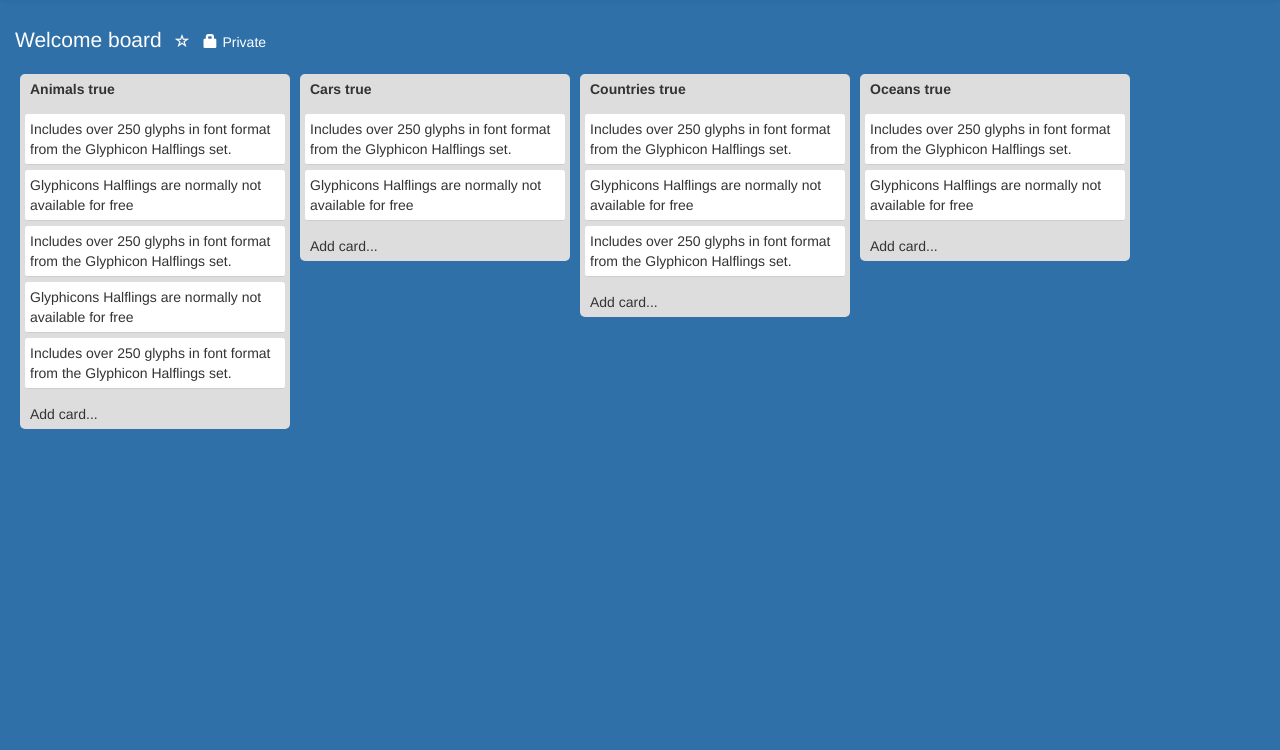
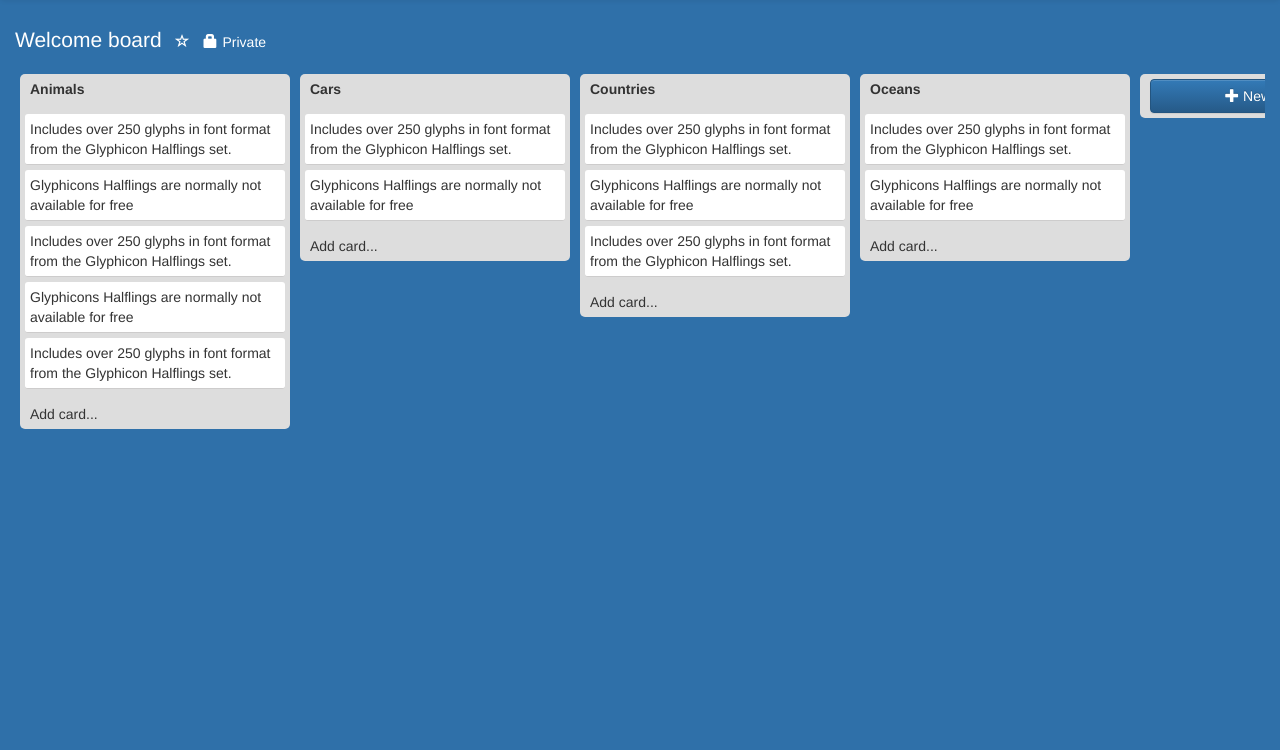
Before and after one commit to geekvenk/fello, a PHP site: page / in a window 1280 px wide. Shown: the part 50-800 px from the top of the page. Run offline with PHP 8.4, Linux system fonts and the light colour scheme.

Commit message:
Add, Edit & Delete List
Switched from Jquery approach to Ang JS for show/hide features.

```diff
--- a/css/fello.css
+++ b/css/fello.css
@@ -16,6 +16,11 @@ body{
 .topbar-holder{
 	padding-top: 10px;
 }
+
+.hidden{
+	display: none;
+}
+
 .logo{
 	display: block;
 	left: 50%;
@@ -89,6 +94,11 @@ body{
 	outline: none;
 }
 
+.card-content-holder{
+	width: 100%;
+	position: relative;
+}
+
 .card-title{
 	width:260px;
 	padding: 5px;
@@ -99,6 +109,14 @@ body{
 	width:260px;
 	padding: 5px;
 	margin:5px 5px;
+}
+.card-title input[type="text"]{
+	width:250px;
+	min-width:250px;
+	max-width:250px;
+	padding: 5px;
+	border:none;
+	outline: none;
 }
 
 .cav{
@@ -116,7 +134,6 @@ body{
 
 .card-options{
 	width: 100%;
-	display: none;
 	position: absolute;
 	z-index: 1;
 	margin-left: 180px;
@@ -133,3 +150,7 @@ body{
 .delete-icon:hover{
 	cursor: pointer;
 }
+
+.add-list-button{
+	width: 100%;
+}
--- a/index.html
+++ b/index.html
@@ -59,26 +59,47 @@
 
 	<div class="board">
 		<div class="list-holder" ng-repeat="list in lists">
-			<div class="list" ng-init="addCardIndex[$index]=true">
+			<div class="list">
 			<div class="card-title">
-				{{list.name}} {{addCardIndex[$index]}}
+				<div class="card-content-holder" ng-show="editListIndex[$index]" ng-mouseover="cardTitleHover[$index]=false" ng-mouseleave="cardTitleHover[$index]=true">
+				<div class="card-options" ng-hide="cardTitleHover[$index]">
+				<i class="glyphicon glyphicon-pencil icon-pad edit-icon" ng-click="editListIndex[$index]=false;editList[$index]=list.name"></i>&nbsp;<i class="glyphicon glyphicon-trash icon-pad delete-icon" ng-click="deleteList($index)"></i>
+				</div>
+					<span ng-show="editListIndex[$index]">
+						{{list.name}}
+					</span>
+				</div>
 			</div>
+			<div class="card-title" ng-hide="editListIndex[$index]">
+				<input type="text" ng-model="editList[$index]">
+			</div>
+			<div class="card-add" ng-hide="editListIndex[$index]">
+					<button type="submit" class="btn btn-primary"
+					ng-click="saveList($index,editList[$index])">
+  					<i class="glyphicon glyphicon-plus"></i> Save
+					</button>
+					<button class="btn btn-primary"
+					ng-click="cancelSaveList($index)">
+  					<i class="glyphicon glyphicon-remove"></i>
+					</button>
+			</div>
+
 			<div class="cards-scrollable" id="{{list.id}}">
 			<div class="card card-{{list.id}}" ng-repeat="card in list.cards">
-				<div ng-mouseover="cardHoverIn('.'+$parent.$index+'cardHover'+$index)" ng-mouseleave="cardHoverOut('.'+$parent.$index+'cardHover'+$index)" ng-init="editCardIndex[$parent.$index][$index]=true">
-				<div class="card-options {{$parent.$index}}cardHover{{$index}}">
+				<div class="card-content-holder" ng-mouseover="cardHover[$parent.$index][$index]=false" ng-mouseleave="cardHover[$parent.$index][$index]=true">
+				<div class="card-options {{$parent.$index}}cardHover{{$index}}" ng-hide="cardHover[$parent.$index][$index]">
 				<i class="glyphicon glyphicon-pencil icon-pad edit-icon" ng-click="editCard($parent.$index,$index)"></i>&nbsp;<i class="glyphicon glyphicon-trash icon-pad delete-icon" ng-click="deleteCard($parent.$index,$index)"></i>
 				</div>
-					<span ng-show="editCardIndex[$parent.$index][$index]" id="{{$parent.$index}}cardContent{{$index}}" ng-init="editCardContent[$parent.$index][$index]=card.content">
+					<span ng-show="editCardIndex[$parent.$index][$index]" id="{{$parent.$index}}cardContent{{$index}}">
 						{{card.content}}
 					</span>
 				</div>
-				<div ng-hide="editCardIndex[$parent.$index][$index]" >
+				<div class="" ng-hide="editCardIndex[$parent.$index][$index]" >
 				<textarea type="text" ng-model="editCardContent[$parent.$index][$index]" /></textarea>
 				</div>
 				<div class="card-add" ng-hide="editCardIndex[$parent.$index][$index]">
 					<button type="submit" class="btn btn-primary" ng-click="saveCard($parent.$index,$index)">
-  					<i class="glyphicon glyphicon-plus"></i> Save
+  					<i class="glyphicon glyphicon-floppy-disk"></i> Save
 					</button>
 					<button class="btn btn-primary" ng-click="cancelEditCard($parent.$index,$index)">
   					<i class="glyphicon glyphicon-remove"></i>
@@ -105,10 +126,30 @@
 				</button>
 			</div>
 
-			<div>
+			</div>
+		</div>
+		<div class="list-holder">
+			<div class="list add-list">
+			<div class="card-title" ng-show="newListBool">
+			<button type="submit" class="btn btn-primary add-list-button" ng-click="addNewListUI()">
+  			<i class="glyphicon glyphicon-plus"></i> New List {{newList}} {{newListBool}}
+			</button>
+			</div>
+
+			<div class="card-title" ng-hide="newListBool">
+				<input type="text" ng-model="newList">
+			</div>
+			<div class="card-add " ng-hide="newListBool">
+				<button type="submit" class="btn btn-primary" ng-click="addList(newList)">
+  				<i class="glyphicon glyphicon-plus"></i> Create
+				</button>
+				<button class="btn btn-primary" ng-click="cancelList()">
+  				<i class="glyphicon glyphicon-remove"></i> Cancel
+				</button>
+			</div>
+			</div>
 		</div>
 	</div>
-
 	</div>
 
 
--- a/js/controllers/MainController.js
+++ b/js/controllers/MainController.js
@@ -61,9 +61,9 @@ app.controller('MainController', ['$scope', function($scope) {
       pubdate: new Date('2015', '08', '01')
       },
       {
-      cardid:'3',
+      cardid:'1',
       content: 'Includes over 250 glyphs in font format from the Glyphicon Halflings set.',
-      pubdate: new Date('2015', '08', '01')
+      pubdate: new Date('2015', '03', '08')
       }]
   	},
   	{
@@ -82,27 +82,47 @@ app.controller('MainController', ['$scope', function($scope) {
       }]
   	}
   ];
-
+    var i,ii;
+    var tempList;
+    $scope.newList='';
+    $scope.newListBool=true;
     $scope.newCardContent=new Array();
     $scope.addCardIndex=new Array();
-
     $scope.editCardContent=new Array();
     $scope.editCardIndex=new Array();
+    $scope.editList=new Array();
+    $scope.editListIndex=new Array();
+    $scope.cardTitleHover=new Array();
+    $scope.editListContent=new Array();
+    $scope.cardHover=new Array();
     $scope.currentAddCardClass='.addCard0';
     $scope.hiddenAddCardHiddenClass='.addCardHidden0';
-    $scope.cardHoverIn = function(index) {
-      $(index).css("display","block");
-      console.log("Hovering card ->"+index);
-    };
-    $scope.cardHoverOut = function(index) {
-      $(index).css("display","none");
-      console.log("Hover Out card ->"+index);
+
+    $scope.initiate=function(){
+      i=0;
+    $scope.lists.forEach(function(list) {
+      $scope.addCardIndex[i]=true;
+      $scope.editListIndex[i]=true;
+      $scope.cardTitleHover[i]=true;
+      $scope.editList[i]='';
+      $scope.editListContent[i]=list.name;
+      $scope.cardHover[i]=new Array();
+      $scope.editCardContent[i]=new Array();
+      $scope.editCardIndex[i]=new Array();
+      ii=0;
+      list.cards.forEach(function(card) {
+        $scope.editCardIndex[i][ii]=true;
+        $scope.cardHover[i][ii]=true;
+        $scope.editCardContent[i][ii]=card.content;
+        ii++;
+      });
+      i++;
+    });
     };
 
+    $scope.initiate();
     $scope.editCard = function(parentIndex,index) {
-      //cardId='#'+parentIndex+'cardContent'+index;
       $scope.editCardIndex[parentIndex][index]=false;
-      //$(cardId).css("display","none");
       console.log("editCardContent ->"+$scope.editCardIndex[parentIndex][index]);
       console.log("Hover Out card ->"+index);
     };
@@ -145,8 +165,58 @@ app.controller('MainController', ['$scope', function($scope) {
 
     $scope.newCardContent[index]="";
     $scope.addCardIndex[index]=true;
-  };
+    };
 
-console.log($scope.editCardContent);
+    $scope.addList = function(name) {
+    $scope.newListBool=false;
+    tempList={
+      id:'2',
+      name: name,
+      pubdate: new Date('2015', '03', '08'),
+      cards:[{
+      cardid:'2',
+      content: 'Sample Card. Cheers!',
+      pubdate: new Date('2015', '08', '01')
+      }]
+    };
+    console.log("List name ="+name);
+    console.log("tempList ="+tempList);
+    $scope.lists.push(tempList);
+    console.log("Adding List...");
+    console.log("Added Card -> "+tempList.name);
+    $scope.newList="";
+    $scope.newListBool=true;
+    $scope.initiate();
+    };
+
+    $scope.addNewListUI = function() {
+    $scope.newListBool=false;
+    };
+
+    $scope.saveList = function(index,conten) {
+    console.log("Save index "+index+"\n"+"conten "+conten);
+    $scope.lists[index].name=conten;
+    console.log("Stored "+$scope.lists[index].name);
+    console.log("indexbool "+$scope.editListIndex[index]);
+    $scope.editListIndex[index]=true;
+    $scope.editList[index]='';
+    $scope.initiate();
+    };
+
+    $scope.cancelList = function() {
+    $scope.newListBool=true;
+    };
+
+    $scope.cancelSaveList = function(index) {
+    $scope.editListIndex[index]=true;
+    };
+
+    $scope.deleteList = function(index) {
+      $scope.lists.splice(index, 1);
+      $scope.initiate();
+      console.log("List Deleted->"+index);
+    };
+
+
 
 }]);
```
